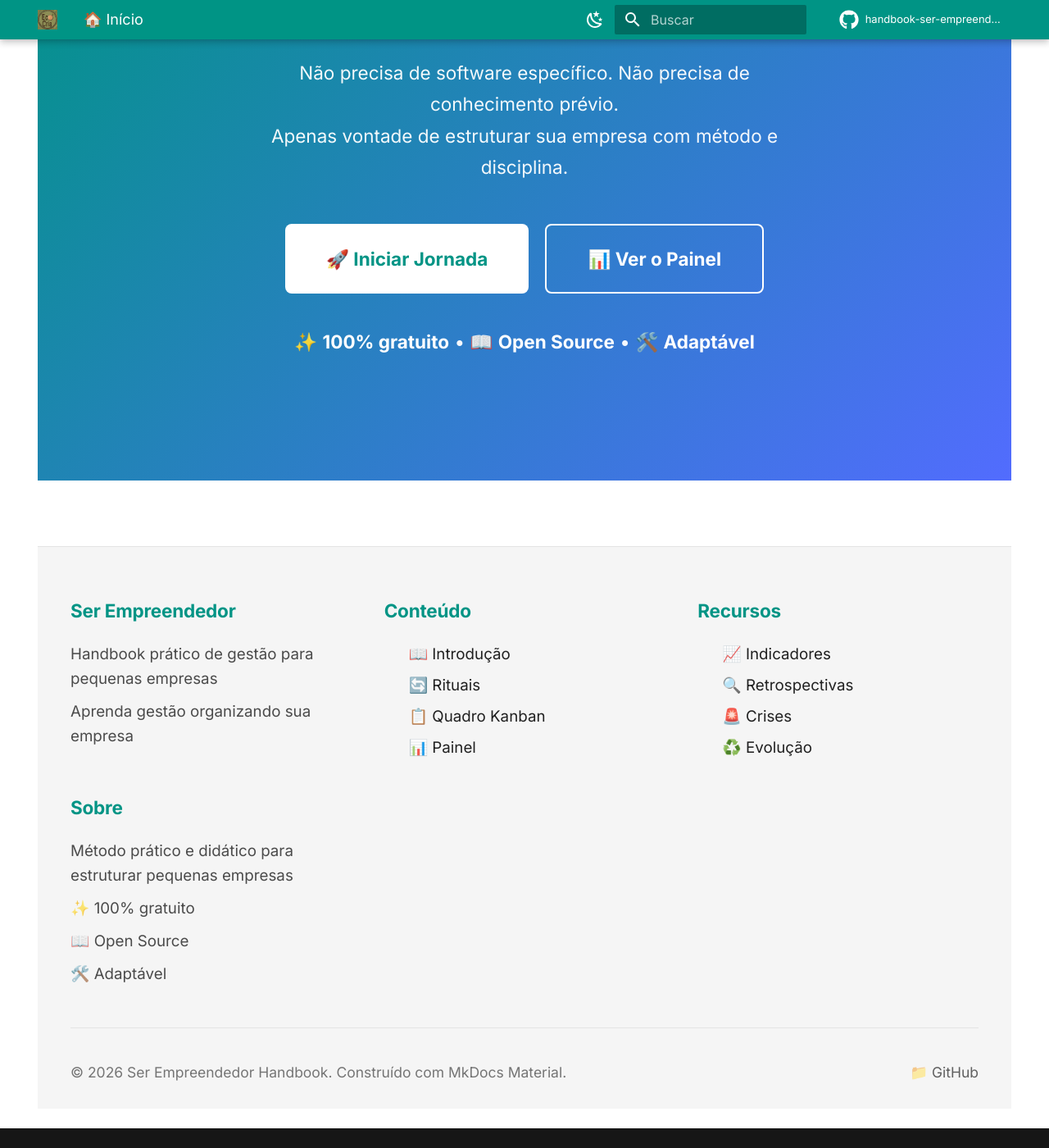
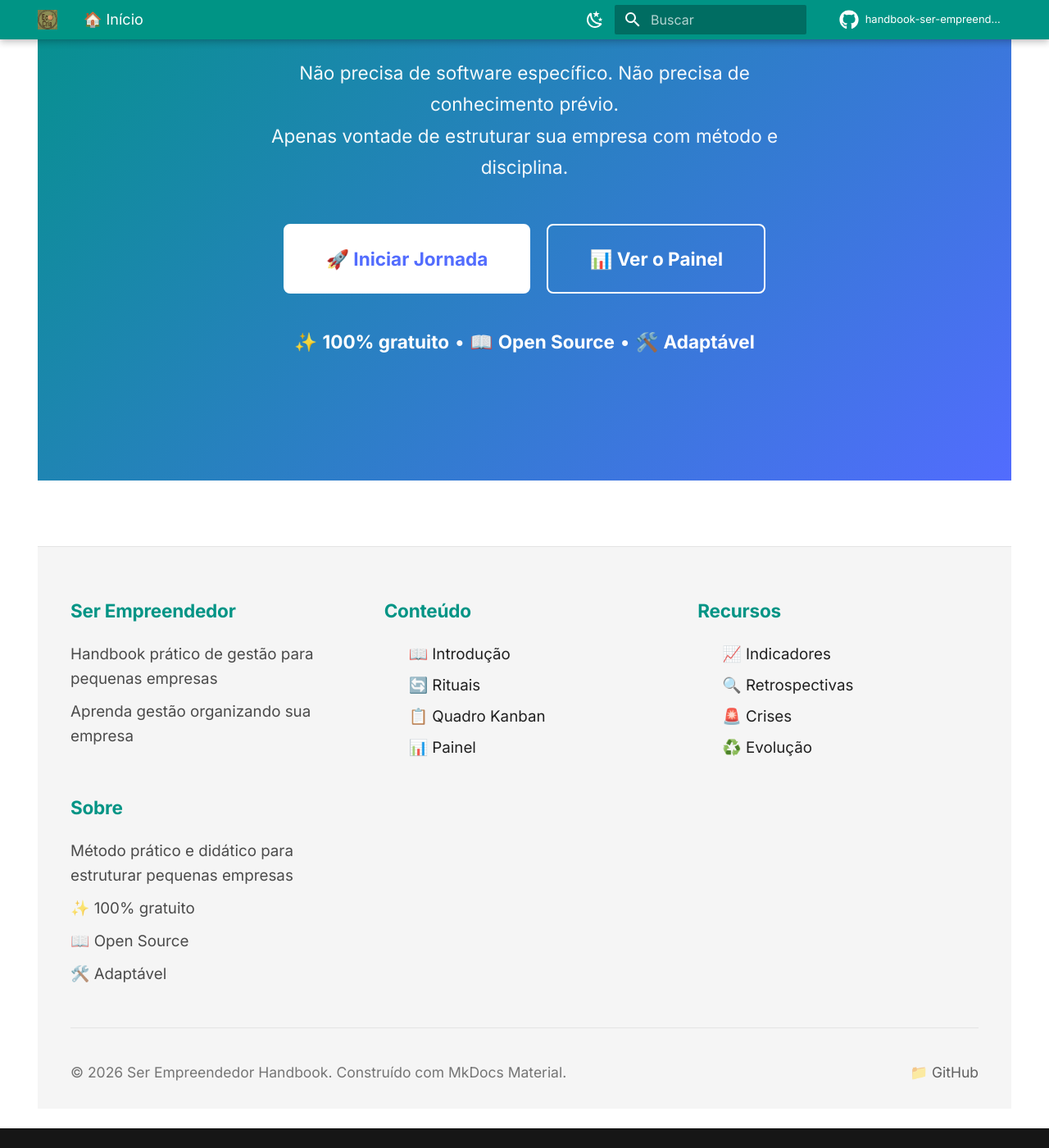
Before and after one commit to skatesham/handbook-ser-empreendedor, an MkDocs documentation site: the page built from docs/index.md, in a window 1280 px wide and 1400 px high, scrolled down 3266 px. Shown: the whole window at 82% size. Built offline with MkDocs 1.6.1 and Material for MkDocs 9.7.7, drawn with Linux system fonts in a browser that asks for light colours; comment, search, counter and statistics services are not loaded.

Commit message:
fix: button landing

```diff
--- a/docs/stylesheets/landing.css
+++ b/docs/stylesheets/landing.css
@@ -325,7 +325,8 @@
 
 .landing-cta .landing-btn-primary {
   background: white;
-  color: var(--md-primary-fg-color) !important;
+  color: var(--md-accent-fg-color) !important;
+  border: 2px solid white;
 }
 
 .landing-cta .landing-btn-primary:hover {
@@ -335,12 +336,13 @@
 
 .landing-cta .landing-btn-secondary {
   background: transparent;
-  border-color: white;
-  color: white;
+  border: 2px solid white;
+  color: white !important;
 }
 
 .landing-cta .landing-btn-secondary:hover {
-  background: rgba(255, 255, 255, 0.1);
+  background: white;
+  color: var(--md-accent-fg-color) !important;
   transform: translateY(-2px);
 }
 
```
